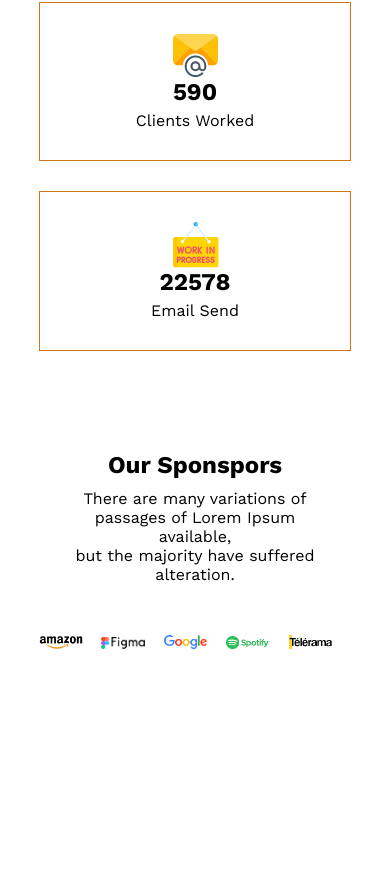
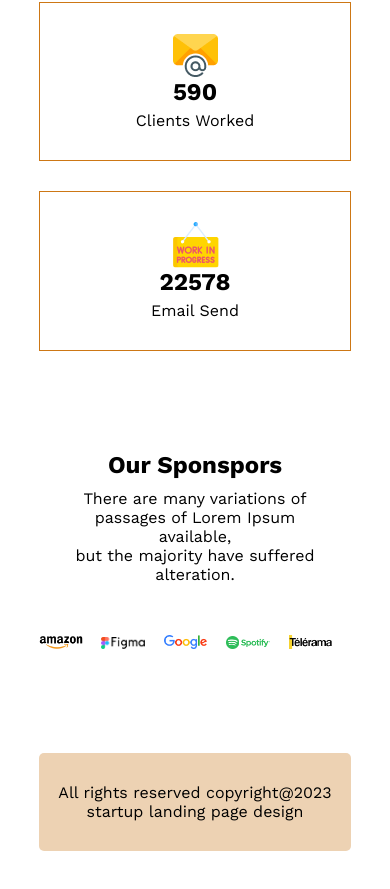
Before and after one commit to Mahbuba-islam/architects-responsive-website, a plain HTML site: page index.html in a window 390 px wide. Shown: the part 3594-4483 px from the top of the page. Before the commit the page ends 4317 px from the top, so only its background shows below. Drawn offline with nearby package versions, Linux system fonts and the light colour scheme.

Commit message:
footer added

```diff
--- a/index.css
+++ b/index.css
@@ -76,7 +76,7 @@ header{
 }
 
 
-main{
+main,footer{
     width: 80%;
     max-width: 1440px;
     margin: 100px auto;
@@ -192,7 +192,6 @@ main{
   display: flex;
   flex-direction: column;
   justify-content: center;
-
   align-items: center;
 }
 
@@ -220,6 +219,15 @@ main{
 }
 
 
+footer{
+    background-color: #edd2b3;
+    padding: 30px 0px;
+    border-radius: 5px;
+
+}
+footer>p{
+    text-align: center;
+}
 
 
 
@@ -301,9 +309,11 @@ main{
     .sponcor-img>img{
         width: 70%;
     }
-
+    footer>p{
+        text-align: center;
+        padding: 0px 10px;
+    }
 }
-
 
 
 @media screen and (min-width:576px) and (max-width:870px) {
@@ -359,5 +369,7 @@ main{
     .sponcors-text{
         width: 70%;
     }
-
+   footer>p{
+    padding: 0px 10px;
+   }
 }
--- a/index.html
+++ b/index.html
@@ -201,8 +201,11 @@
       <!-- sponcors section end -->
 
     </main>
-    <footer>
 
-    </footer>
+
+     <footer>
+        <p>All rights reserved copyright@2023 startup landing page design</p>
+     </footer>
+
 </body>
 </html>
```
